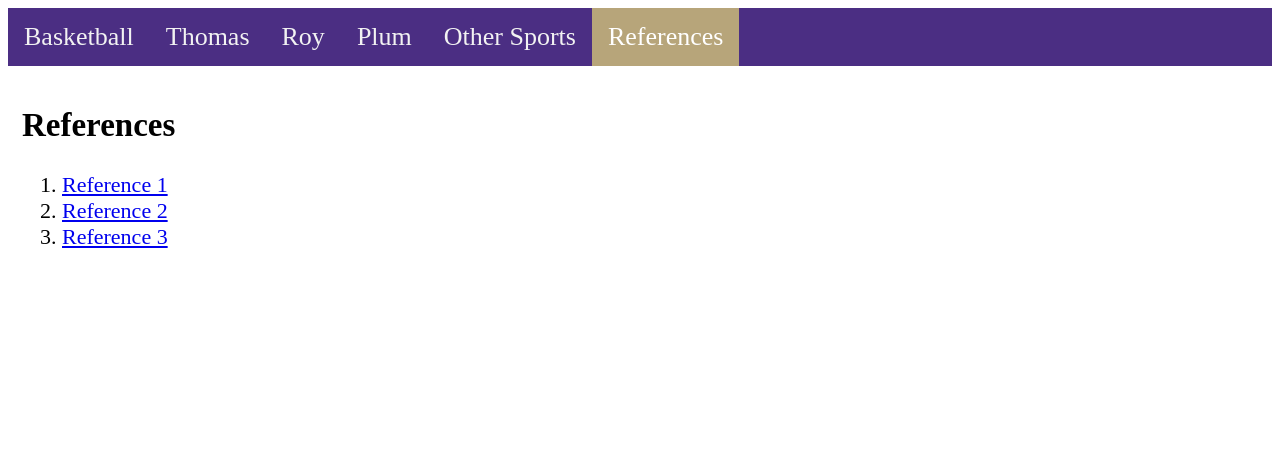
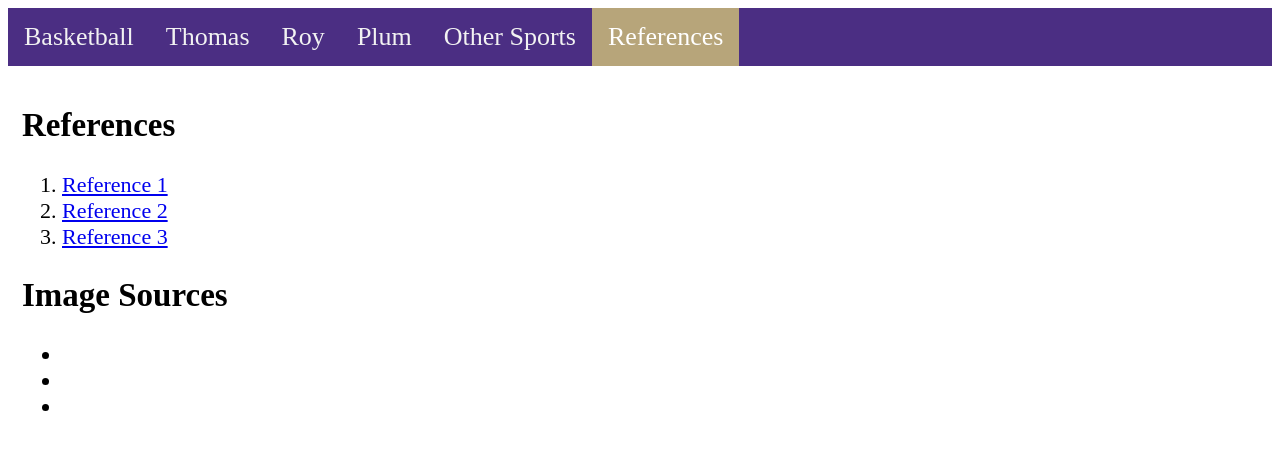
Before and after one commit to mattsuguitan/MattsLab2, a plain HTML site: page references.html in a window 1280 px wide. Drawn offline with Linux system fonts and the light colour scheme.

Commit message:
add sources

```diff
--- a/js/main.js
+++ b/js/main.js
@@ -20,7 +20,7 @@ function responsive_control() {
 }
 
 
-// SLIDE SHOW ON MAIN PAGE
+// SLIDE SHOW ON SUBPAGES
 
 let slideIndex = 1;
 showSlides(slideIndex);
--- a/references.html
+++ b/references.html
@@ -51,6 +51,21 @@
                 </a>
             </li>
         </ol>
+        <h2>Image Sources</h2>
+        <ul>
+            <li>
+                <a href="https://bleacherreport.com/articles/513466-washington-basketball-10-reasons-the-huskies-win-the-pac-10" target="_blank">
+                </a>
+            </li>
+            <li>
+                <a href="https://www.seattlepi.com/sports/article/pac-10-notebook-huskies-to-hang-roy-s-no-3-with-1297989.php" target="_blank">
+                </a>
+            </li>
+            <li>
+                <a href="https://www.union-bulletin.com/sports/college_sports/university_of_washington/kelsey-plum-s-jersey-to-be-retired-by-washington-huskies/article_2c41591c-5f84-5a0d-9ed5-f75e7e70c250.html" target="_blank">
+                </a>
+            </li>
+
     </div>
 
     <!-- Including the main.js file for JavaScript functionality -->
```
